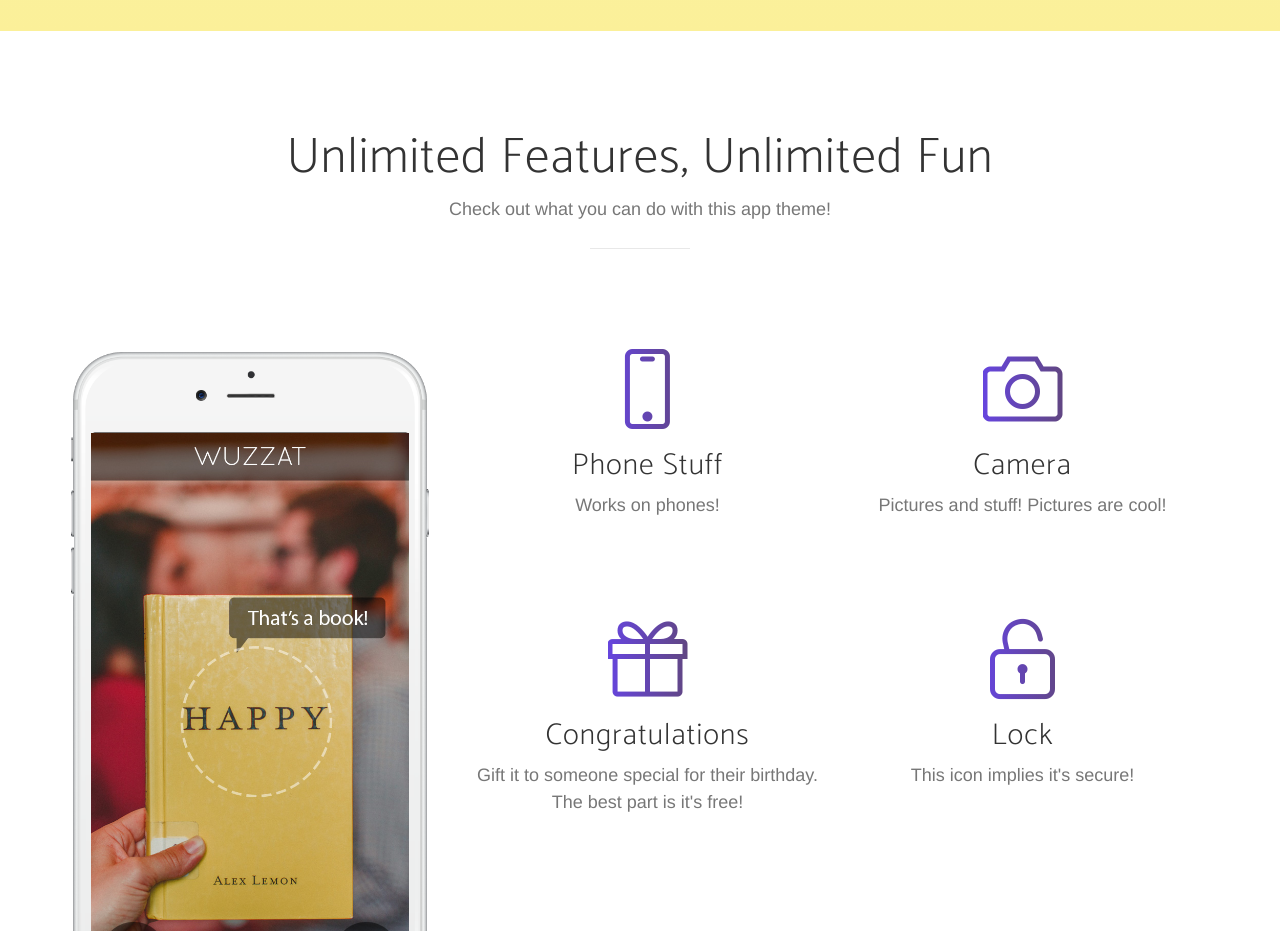
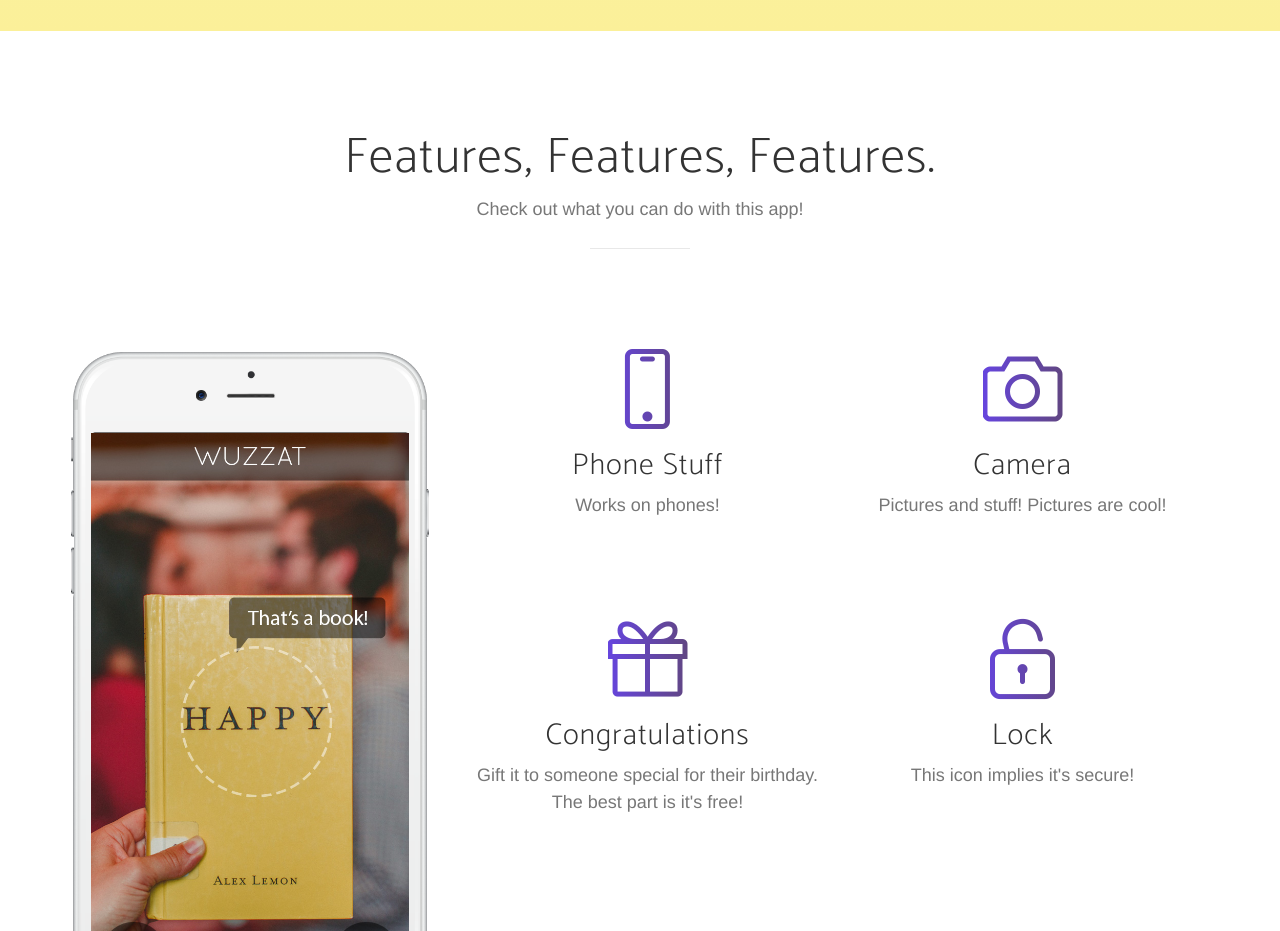
Before and after one commit to qqtip/inkwell_website, a website: page app/index.html in a window 1280 px wide. Shown: the part 1340-2271 px from the top of the page. Drawn offline with nearby package versions, Linux system fonts and the light colour scheme; a web font is replaced by a local one.

Commit message:
update dev

```diff
--- a/app/index.html
+++ b/app/index.html
@@ -138,8 +138,8 @@
             <div class="row">
                 <div class="col-lg-12 text-center">
                     <div class="section-heading">
-                        <h2>Unlimited Features, Unlimited Fun</h2>
-                        <p class="text-muted">Check out what you can do with this app theme!</p>
+                        <h2>Features, Features, Features.</h2>
+                        <p class="text-muted">Check out what you can do with this app!</p>
                         <hr>
                     </div>
                 </div>
```
